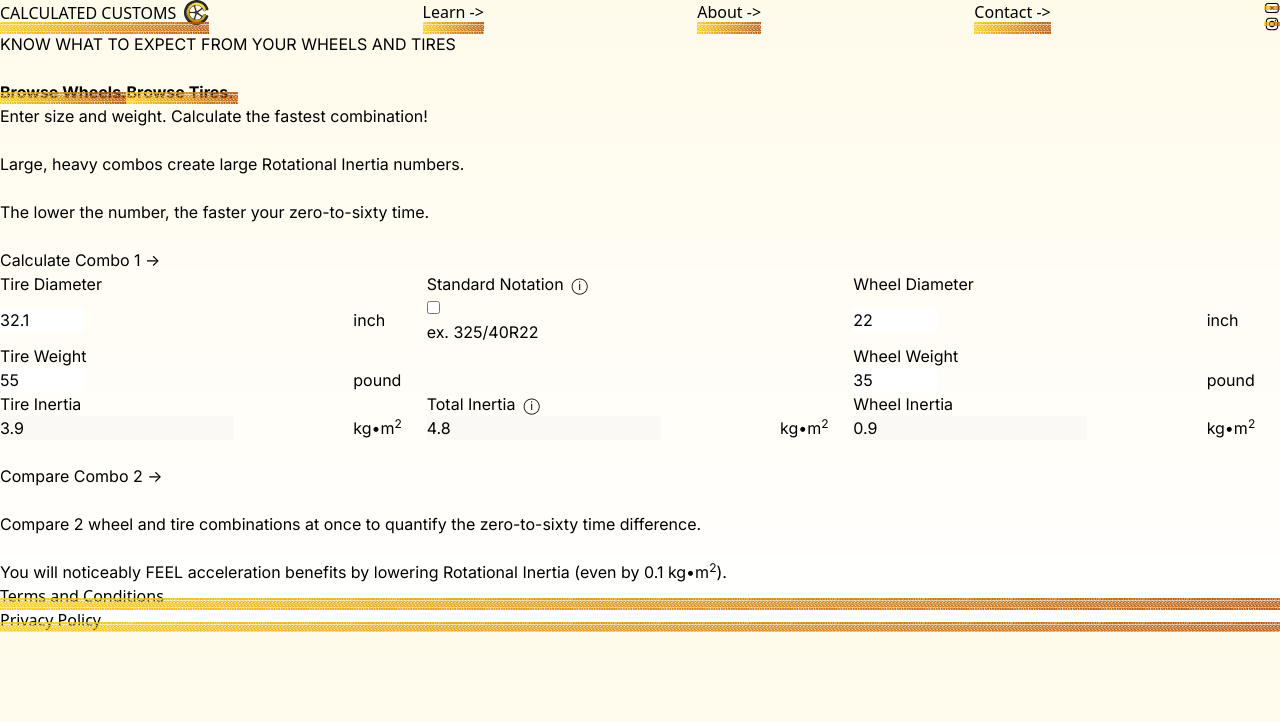
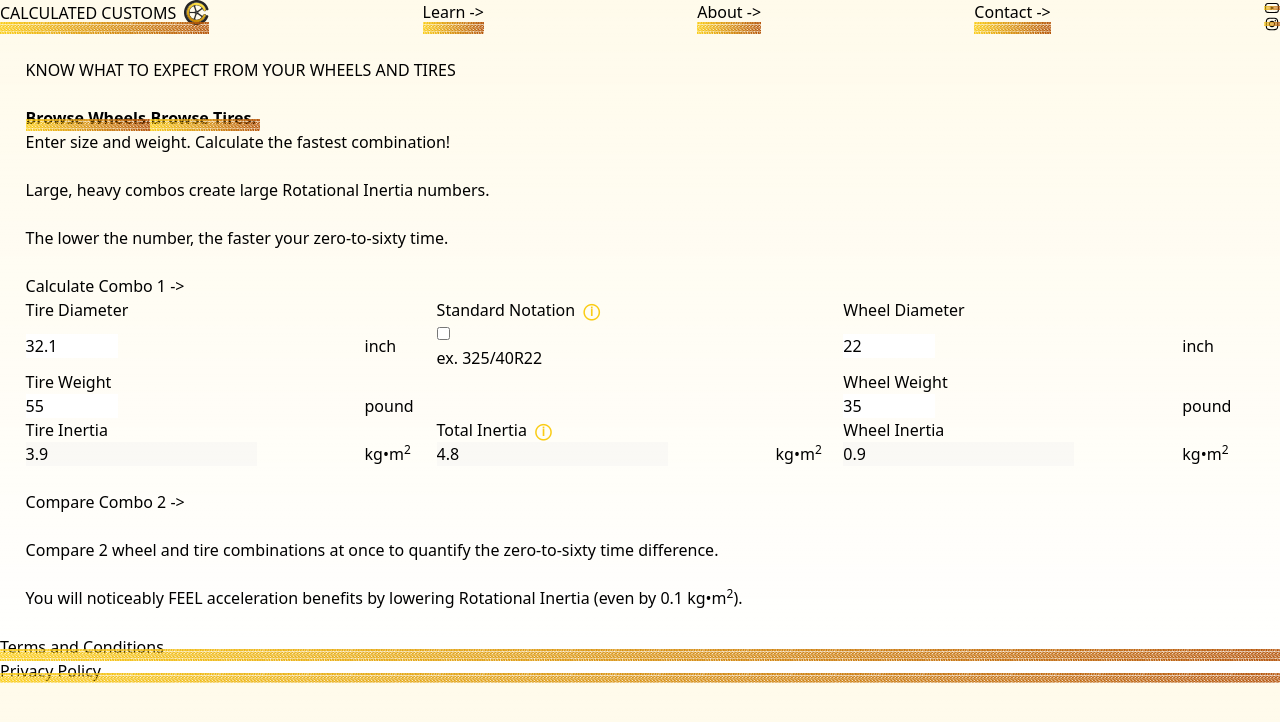
Before and after one commit to RamonJOrtega/calculated-customs, a Next.js app: page / in a window 1280 px wide. Shown: the top 722 px of the page. Built offline with nearby package versions, Linux system fonts and the light colour scheme.

Commit message:
add section html element to main page.tsx

```diff
--- a/app/globals.css
+++ b/app/globals.css
@@ -185,3 +185,7 @@ table {
   margin: 0;
   border: #fde047;
 }
+
+section {
+  margin: 2%;
+}
--- a/app/page.tsx
+++ b/app/page.tsx
@@ -11,9 +11,7 @@ export default function Home() {
 
   return (
     <>
-      <div >
-        <div >
-          <div className={inter.className}>
+      <section >
             <h1 >KNOW WHAT TO EXPECT FROM YOUR WHEELS AND TIRES</h1>
             <br></br>
             <p >
@@ -43,10 +41,8 @@ export default function Home() {
               You will noticeably FEEL acceleration benefits by lowering Rotational Inertia (even by 0.1 kg&#x2022;m<sup>2</sup>).
             </p>
 
-          </div>
 
-        </div>
-      </div>
+      </section>
     </>
   )
 }
--- a/app/z components/CalcTitle.tsx
+++ b/app/z components/CalcTitle.tsx
@@ -17,8 +17,8 @@ export default function FieldTitle(props: any) {
         <div className="relative">
           {props.title}
           {(props.title === "Standard Notation" || props.title === "Total Inertia") && (
-            <span className="ml-2 relative group">
-              &#x24D8;
+            <span className="ml-2 relative group text-yellow-400 " >
+              <strong>&#x24D8;</strong>
               <span className="absolute z-10 hidden group-hover:block bg-yellow-400 text-slate-900 text-sm px-2 py-1 rounded-md mt-2" >
                 {props.title === "Standard Notation" ? tireTipText : intertiaTipText}
               </span>
```
